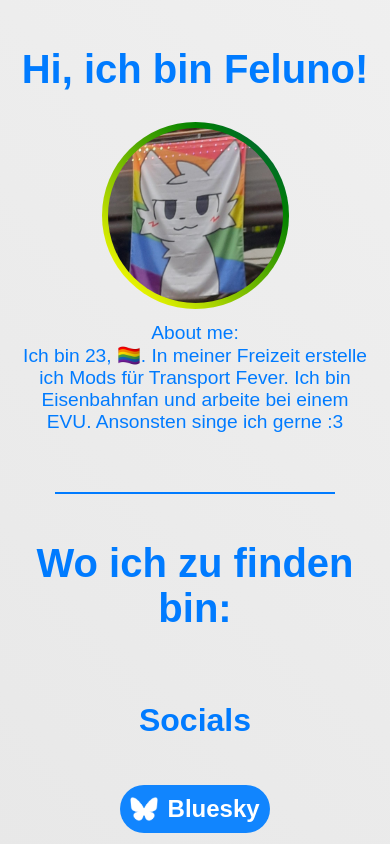
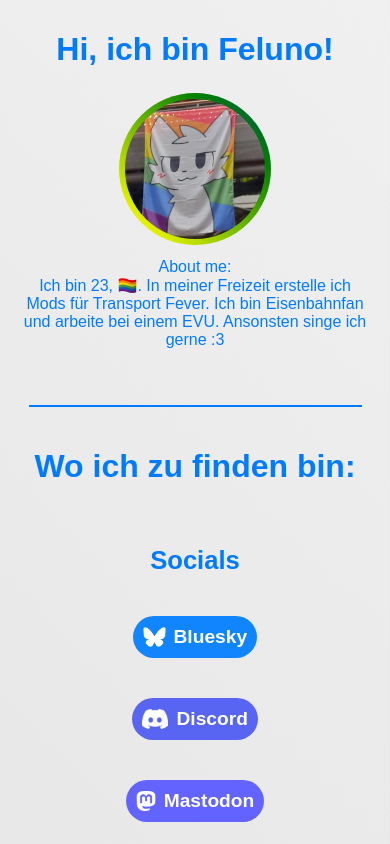
Before and after one commit to FelunoDoesStuff/feluno.de, a plain HTML site: page index.html in a window 390 px wide. Shown: the top 844 px of the page. Drawn offline with Linux system fonts and the light colour scheme.

Commit message:
mobile improvements

```diff
--- a/styles.css
+++ b/styles.css
@@ -133,3 +133,47 @@ hr {
     width: 80%;
     margin: 20px auto;
 }
+
+/* General adjustments for smaller screens */
+@media (max-width: 600px) {
+    body {
+        padding: 10px;
+    }
+
+    .profile img {
+        width: 140px;
+        height: 140px;
+    }
+
+    .profile p {
+        font-size: 1em;
+        padding: 0 10px;
+    }
+
+    .button {
+        width: 100%;
+        font-size: 1.2em;
+        padding: 12px;
+        margin: 8px 0;
+    }
+
+    .button div {
+        gap: 8px;
+    }
+
+    .button img {
+        height: 20px;
+    }
+
+    h1 {
+        font-size: 2em;
+    }
+
+    h2 {
+        font-size: 1.6em;
+    }
+
+    hr {
+        width: 90%;
+    }
+}
```
